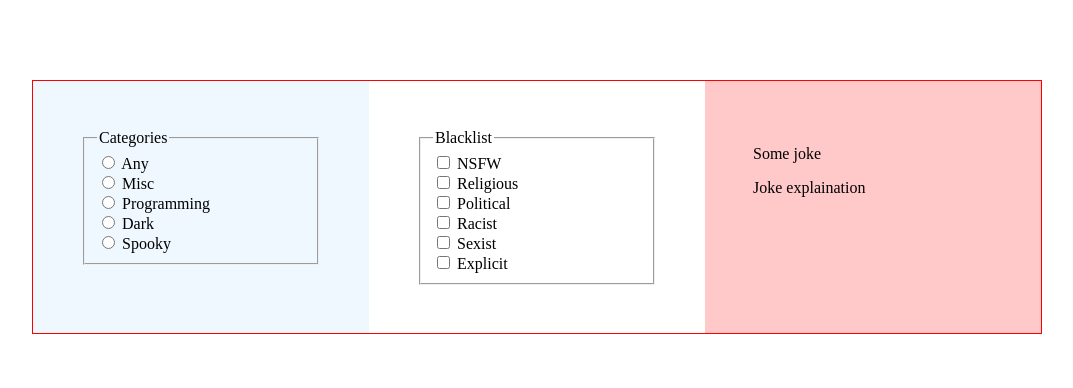
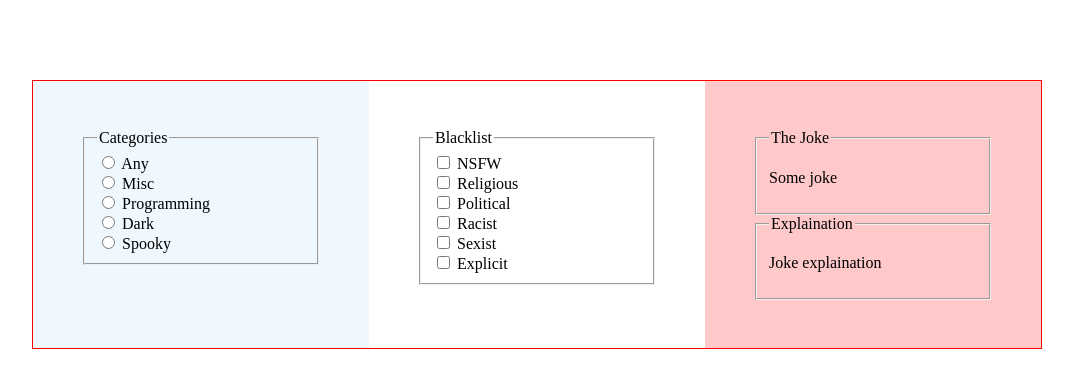
Before and after one commit to Phillipe-Jarnefors/Jokes-App, a plain HTML site: page index.html in a window 1280 px wide. Shown: the whole page, without its empty margins (103-1176 px from the left). Drawn offline with Linux system fonts and the light colour scheme.

Commit message:
Fixed more stuff

```diff
--- a/index.html
+++ b/index.html
@@ -47,8 +47,14 @@
 		</section>
 
 		<section class="show-info">
-			<p id="the-joke">Some joke</p>
-			<p id="explain-joke">Joke explaination</p>
+			<fieldset>
+				<legend>The Joke</legend>
+				<p id="the-joke">Some joke</p>
+			</fieldset>
+			<fieldset>
+				<legend>Explaination</legend>
+				<p id="explain-joke">Joke explaination</p>
+			</fieldset>
 		</section>
 	</div>
 	<script src="dist/app.js"></script>
```
